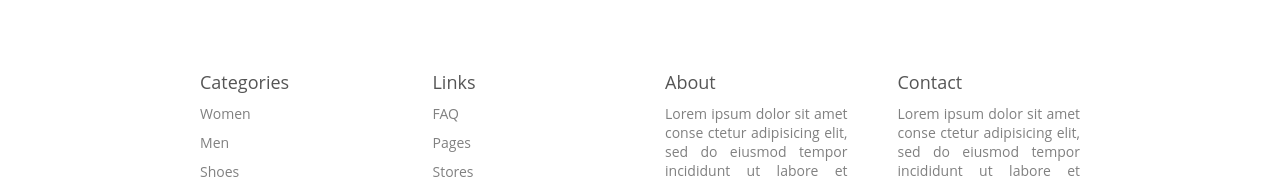
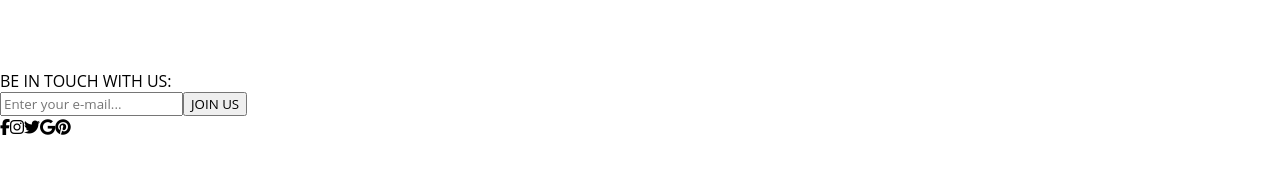
Before and after one commit to yube01/justbuyit, a React (Vite) app: page / in a window 1280 px wide. Shown: the part 3202-3384 px from the top of the page. Built offline with nearby package versions, Linux system fonts and the light colour scheme.

Commit message:
icon added

```diff
--- a/index.html
+++ b/index.html
@@ -10,5 +10,6 @@
   <body>
     <div id="root"></div>
     <script type="module" src="/src/main.jsx"></script>
+    <script src="https://kit.fontawesome.com/f42ba838cd.js" crossorigin="anonymous"></script>
   </body>
 </html>
--- /dev/null
+++ b/src/components/contact/Contact.jsx
@@ -0,0 +1,29 @@
+import React from 'react'
+import "./contach.scss"
+const Contact = () => {
+  return (
+    <div className="contact">
+    <div className="wrapper">
+      <span>BE IN TOUCH WITH US:</span>
+      <div className="mail">
+        <input type="text" placeholder="Enter your e-mail..." />
+        <button>JOIN US</button>
+      </div>
+      <div className="icons">
+      <i class="fa-brands fa-facebook-f"></i>
+      <i class="fa-brands fa-instagram"></i>
+      <i class="fa-brands fa-twitter"></i>
+      <i class="fa-brands fa-google"></i>
+      <i class="fa-brands fa-pinterest"></i>
+        {/* <FacebookIcon />
+        <InstagramIcon />
+        <TwitterIcon />
+        <GoogleIcon />
+        <PinterestIcon /> */}
+      </div>
+    </div>
+  </div>
+  )
+}
+
+export default Contact
--- a/src/page/home/Home.jsx
+++ b/src/page/home/Home.jsx
@@ -2,6 +2,7 @@ import React from 'react'
 import Slider from "../../components/slider/Slider"
 import Feature from '../../components/feature/Feature'
 import Categories from '../../components/categories/Categories'
+import Contact from '../../components/contact/Contact'
 
 const Home = () => {
   return (
@@ -10,6 +11,7 @@ const Home = () => {
       <Feature type="Feature"/>
       <Categories/>
       <Feature type="Trending"/>
+      <Contact/>
     </div>
   )
 }
```
Also changed, not shown: src/components/contact/contach.scss (added).
